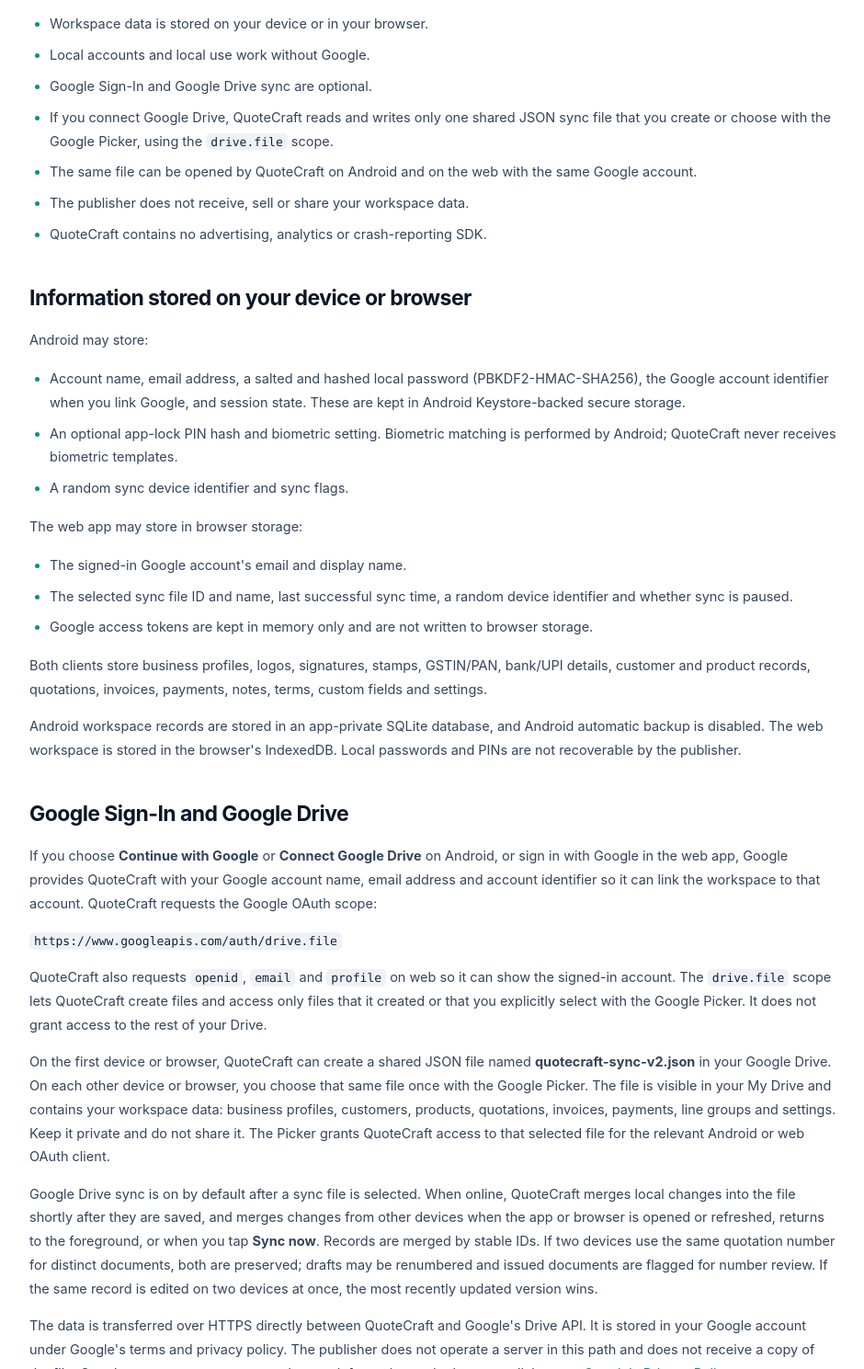
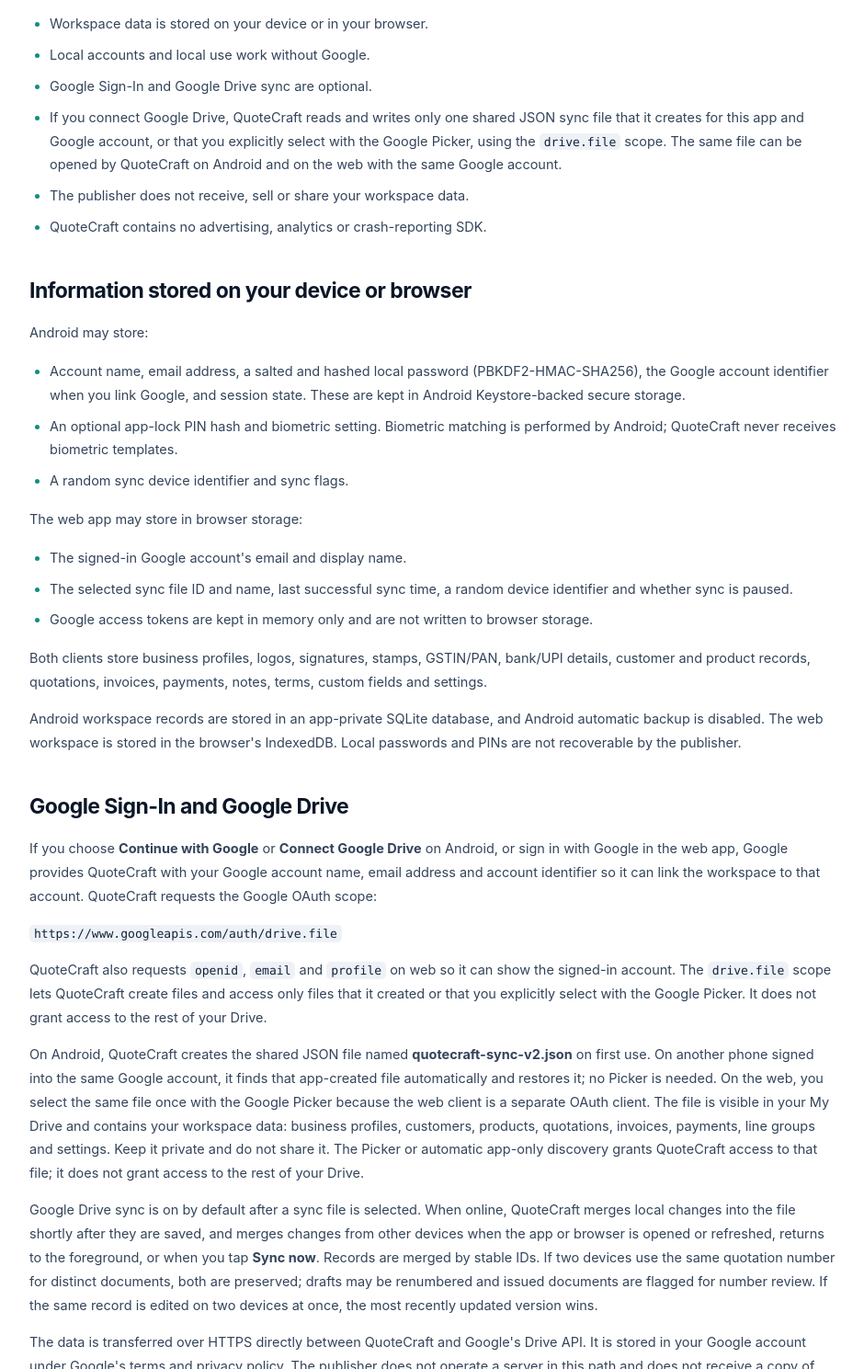
Before and after one commit to larshithcctvsolutions/quotecraft-legal, a plain HTML site: page privacy.html in a window 1280 px wide. Shown: the part 610-2099 px from the top of the page at 92% size, without its empty margins (168-1108 px from the left). Drawn offline with Linux system fonts and the light colour scheme.

Commit message:
docs: describe automatic Android restore

```diff
--- a/privacy.html
+++ b/privacy.html
@@ -58,12 +58,10 @@
         <li>Google Sign-In and Google Drive sync are optional.</li>
         <li>
           If you connect Google Drive, QuoteCraft reads and writes only one
-          shared JSON sync file that you create or choose with the Google
-          Picker, using the <code>drive.file</code> scope.
-        </li>
-        <li>
-          The same file can be opened by QuoteCraft on Android and on the web
-          with the same Google account.
+          shared JSON sync file that it creates for this app and Google account,
+          or that you explicitly select with the Google Picker, using the
+          <code>drive.file</code> scope. The same file can be opened by
+          QuoteCraft on Android and on the web with the same Google account.
         </li>
         <li>The publisher does not receive, sell or share your workspace data.</li>
         <li>
@@ -128,14 +126,17 @@
         Picker. It does not grant access to the rest of your Drive.
       </p>
       <p>
-        On the first device or browser, QuoteCraft can create a shared JSON file
-        named <strong>quotecraft-sync-v2.json</strong> in your Google Drive. On
-        each other device or browser, you choose that same file once with the
-        Google Picker. The file is visible in your My Drive and contains your
-        workspace data: business profiles, customers, products, quotations,
-        invoices, payments, line groups and settings. Keep it private and do not
-        share it. The Picker grants QuoteCraft access to that selected file for
-        the relevant Android or web OAuth client.
+        On Android, QuoteCraft creates the shared JSON file named
+        <strong>quotecraft-sync-v2.json</strong> on first use. On another phone
+        signed into the same Google account, it finds that app-created file
+        automatically and restores it; no Picker is needed. On the web, you
+        select the same file once with the Google Picker because the web client
+        is a separate OAuth client. The file is visible in your My Drive and
+        contains your workspace data: business profiles, customers, products,
+        quotations, invoices, payments, line groups and settings. Keep it
+        private and do not share it. The Picker or automatic app-only discovery
+        grants QuoteCraft access to that file; it does not grant access to the
+        rest of your Drive.
       </p>
       <p>
         Google Drive sync is on by default after a sync file is selected. When
```
